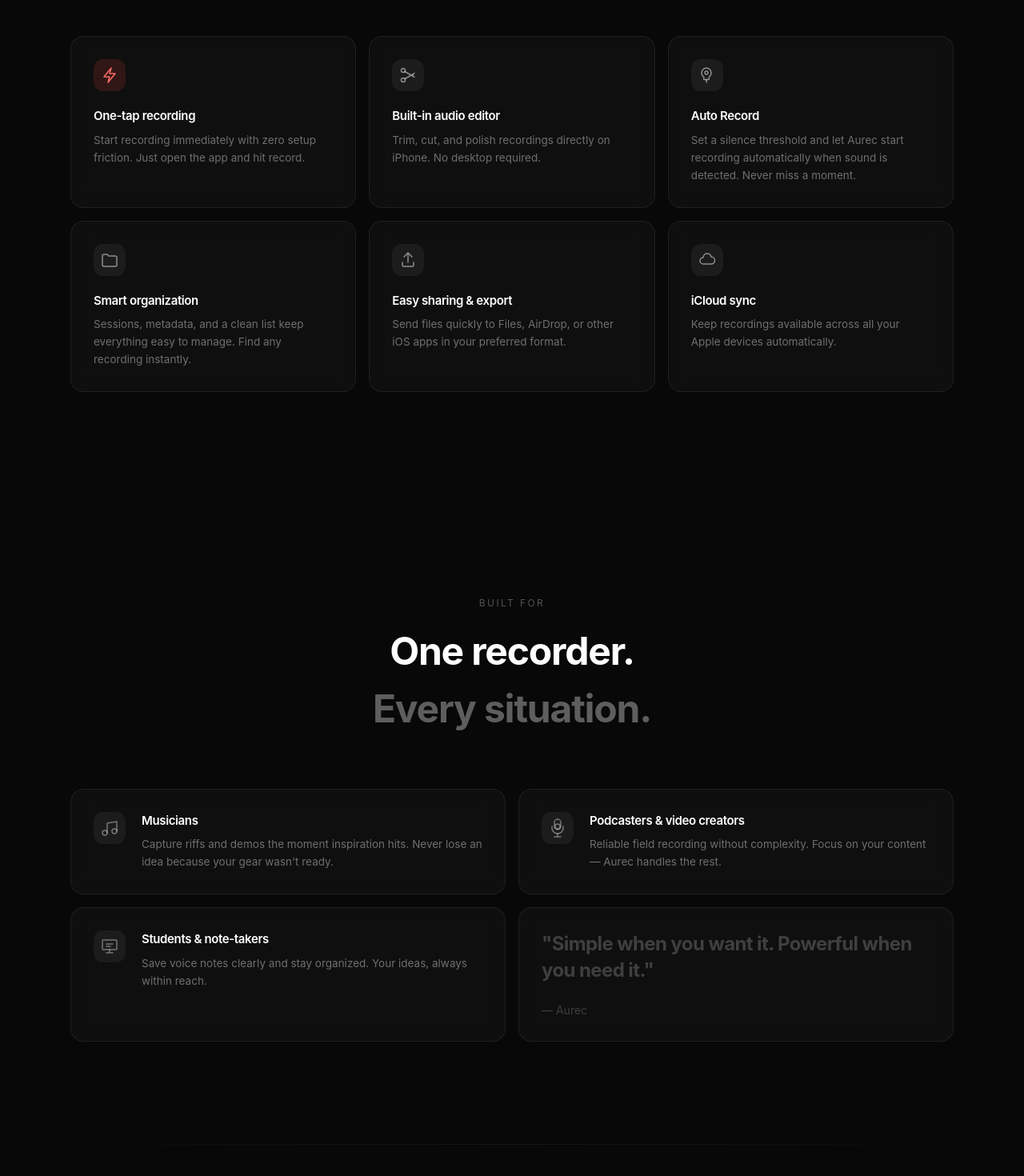
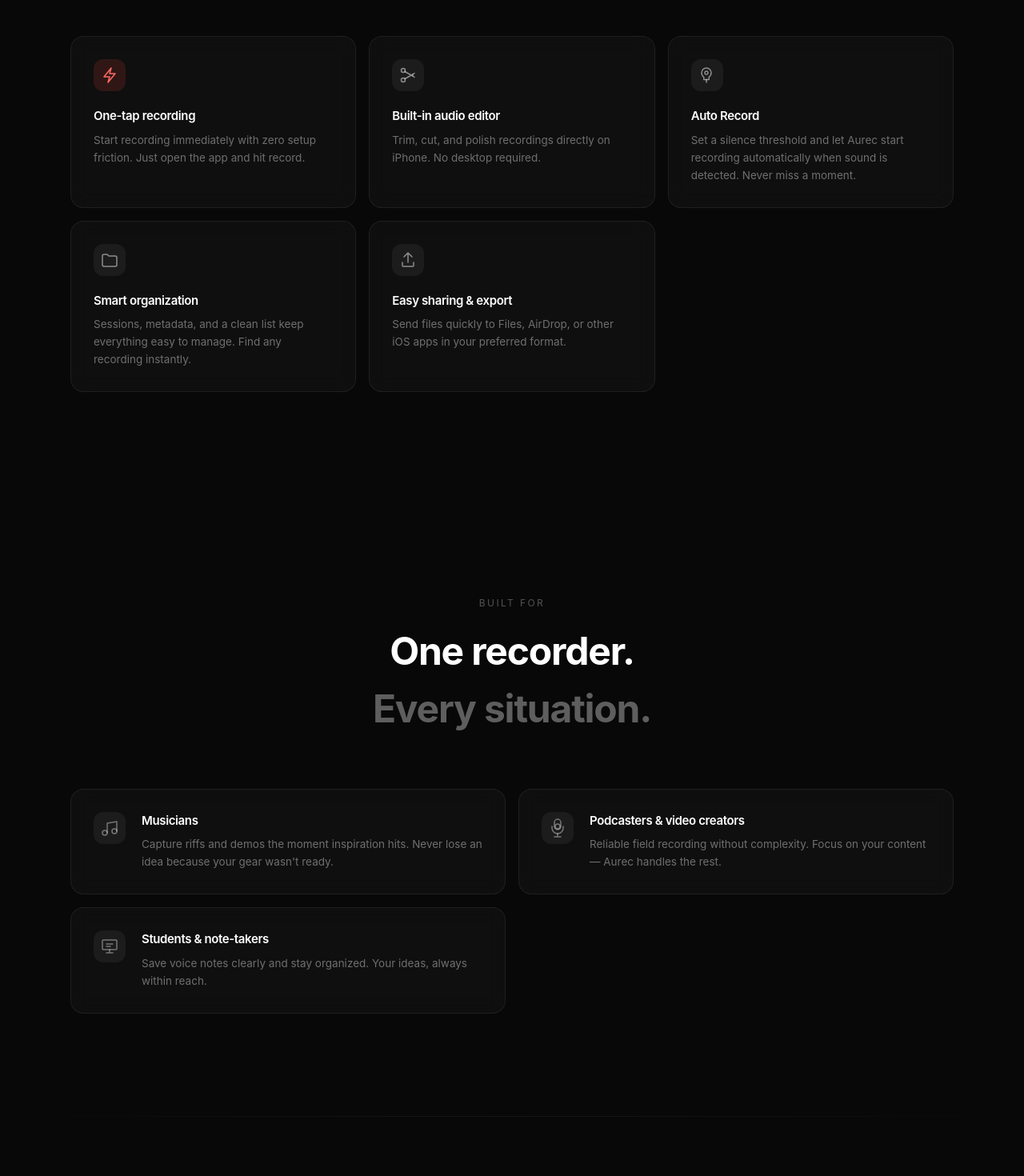
Before and after one commit to TX-Bit/Aurec.github.io, a React (Vite) app: page / in a window 1280 px wide. Shown: the part 2531-4001 px from the top of the page at 80% size. Built offline with nearby package versions, Linux system fonts and the light colour scheme.

Commit message:
Remove quote card and iCloud sync feature
Co-Authored-By: Claude Sonnet 4.6 <noreply@anthropic.com>

```diff
--- a/src/components/BuiltForSection.jsx
+++ b/src/components/BuiltForSection.jsx
@@ -36,21 +36,6 @@ function AudienceCard({ icon, title, description, delayClass }) {
         <h3 className="text-[15px] font-semibold text-white mb-2 tracking-tight">{title}</h3>
         <p className="text-[13.5px] text-white/40 leading-relaxed">{description}</p>
       </div>
-    </div>
-  )
-}
-
-function QuoteCard() {
-  const ref = useCardRef()
-  return (
-    <div
-      ref={ref}
-      className="reveal reveal-delay-3 glass-card rounded-2xl p-7 flex flex-col justify-between border-dashed border-white/[0.06] hover:border-white/[0.1] hover:bg-white/[0.03] transition-all duration-300"
-    >
-      <p className="text-2xl font-bold text-white/20 leading-snug tracking-tight">
-        "Simple when you want it. Powerful when you need it."
-      </p>
-      <div className="mt-6 text-sm text-white/20">— Aurec</div>
     </div>
   )
 }
@@ -127,7 +112,6 @@ export default function BuiltForSection() {
               delayClass={DELAY_CLASSES[i % 3]}
             />
           ))}
-          <QuoteCard />
         </div>
       </div>
     </section>
--- a/src/components/FeaturesSection.jsx
+++ b/src/components/FeaturesSection.jsx
@@ -37,12 +37,6 @@ const IconShare = () => (
   </svg>
 )
 
-const IconCloud = () => (
-  <svg width="22" height="22" viewBox="0 0 22 22" fill="none">
-    <path d="M6 16a4 4 0 010-8 5 5 0 019.9-1A4 4 0 0116 16H6z" stroke="currentColor" strokeWidth="1.5" strokeLinecap="round" strokeLinejoin="round" />
-  </svg>
-)
-
 // ─── Feature data ─────────────────────────────────────────────────────────────
 const FEATURES = [
   {
@@ -73,12 +67,6 @@ const FEATURES = [
     icon: <IconShare />,
     title: 'Easy sharing & export',
     description: 'Send files quickly to Files, AirDrop, or other iOS apps in your preferred format.',
-    accent: false,
-  },
-  {
-    icon: <IconCloud />,
-    title: 'iCloud sync',
-    description: 'Keep recordings available across all your Apple devices automatically.',
     accent: false,
   },
 ]
```
